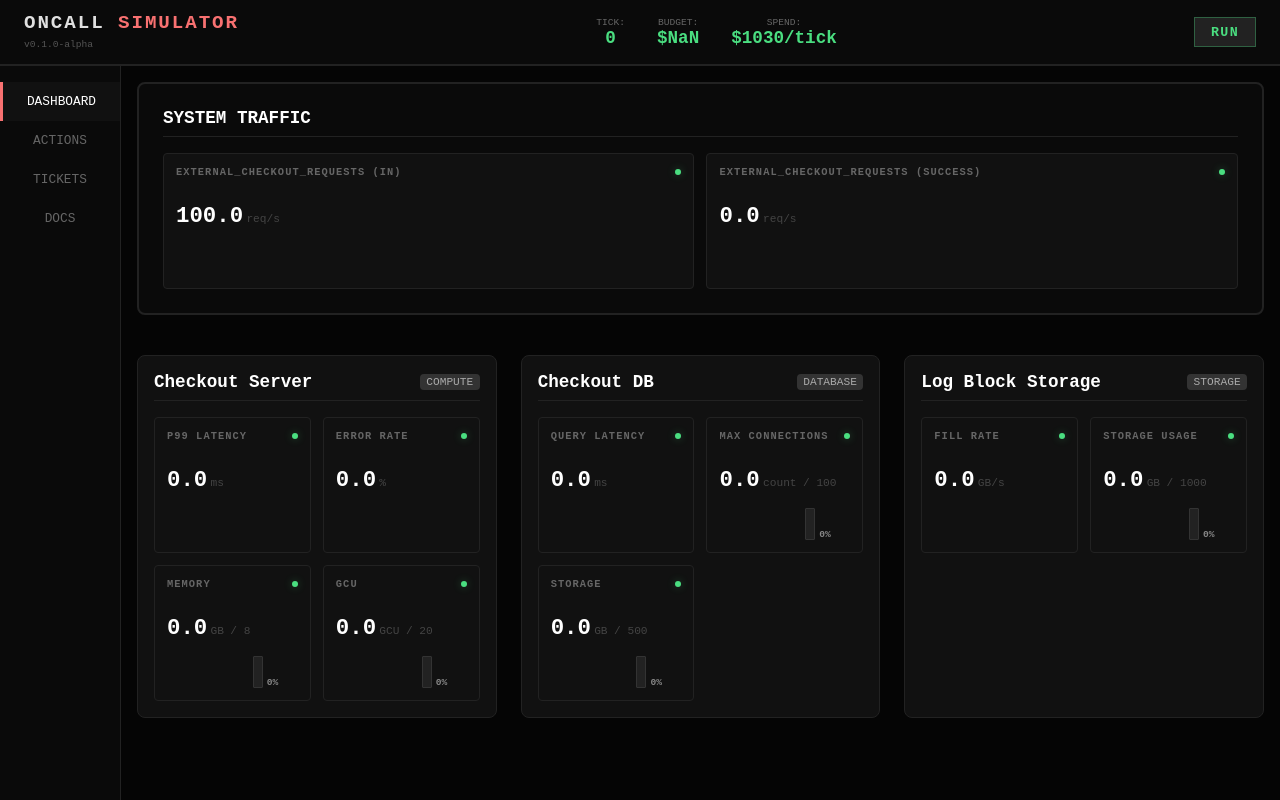
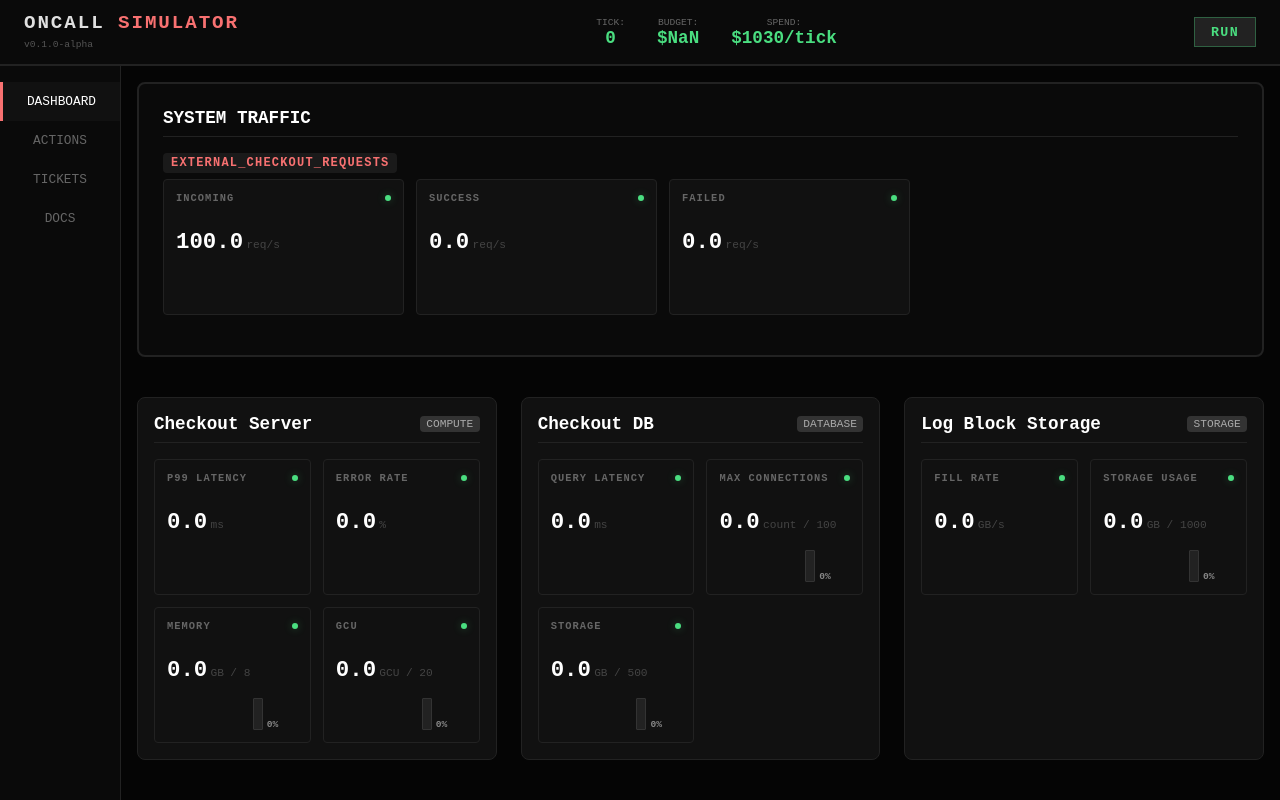
Before and after one commit to blacken57/oncall-simulator, a SvelteKit app: page / in a window 1280 px wide. Built offline with nearby package versions, Linux system fonts and the light colour scheme.

Commit message:
ui: enhance system traffic dashboard with failed requests and grouped layout

```diff
--- a/src/components/Dashboard/DashboardLayout.svelte
+++ b/src/components/Dashboard/DashboardLayout.svelte
@@ -9,26 +9,39 @@
 		<header>
 			<h2>SYSTEM TRAFFIC</h2>
 		</header>
-		<div class="metrics-grid traffic">
+
 		{#each Object.values(engine.traffics) as traffic}
 			{#if traffic.type === 'external'}
+				<div class="traffic-group">
+					<div class="traffic-header">
+						<span class="traffic-id">{traffic.id}</span>
+					</div>
+					<div class="metrics-grid traffic">
 						<MetricCard
-						name="{traffic.id} (In)"
+							name="Incoming"
 							value={traffic.value}
 							unit="req/s"
 							history={traffic.successHistory.map((s, i) => s + (traffic.failureHistory[i] || 0))}
 							status="healthy"
 						/>
 						<MetricCard
-						name="{traffic.id} (Success)"
+							name="Success"
 							value={traffic.successHistory[traffic.successHistory.length - 1] || 0}
 							unit="req/s"
 							history={traffic.successHistory}
-						status={(traffic.failureHistory[traffic.failureHistory.length - 1] || 0) > 10 ? 'critical' : 'healthy'}
+							status="healthy"
 						/>
+						<MetricCard
+							name="Failed"
+							value={traffic.failureHistory[traffic.failureHistory.length - 1] || 0}
+							unit="req/s"
+							history={traffic.failureHistory}
+							status={(traffic.failureHistory[traffic.failureHistory.length - 1] || 0) > 0 ? 'critical' : 'healthy'}
+						/>
+					</div>
+				</div>
 			{/if}
 		{/each}
-		</div>
 	</section>
 
 	{#each Object.values(engine.components) as component}
@@ -87,7 +100,36 @@
 	}
 
 	.metrics-grid.traffic {
-		grid-template-columns: repeat(auto-fit, minmax(200px, 1fr));
+		display: grid;
+		grid-template-columns: repeat(auto-fill, minmax(220px, 1fr));
+		gap: 0.75rem;
+		max-width: 1000px; /* Cap width to keep sparklines concise */
+	}
+
+	.traffic-group {
+		margin-bottom: 1.5rem;
+		padding-bottom: 1rem;
+		border-bottom: 1px solid #1a1a1a;
+	}
+
+	.traffic-group:last-child {
+		border-bottom: none;
+		margin-bottom: 0;
+	}
+
+	.traffic-header {
+		margin-bottom: 0.5rem;
+	}
+
+	.traffic-id {
+		font-size: 0.75rem;
+		font-weight: bold;
+		color: #f87171;
+		text-transform: uppercase;
+		letter-spacing: 0.1em;
+		background: #1a1a1a;
+		padding: 0.2rem 0.5rem;
+		border-radius: 4px;
 	}
 
 	.component-group {
```
Lines whose indentation alone changed are shown as unchanged.
